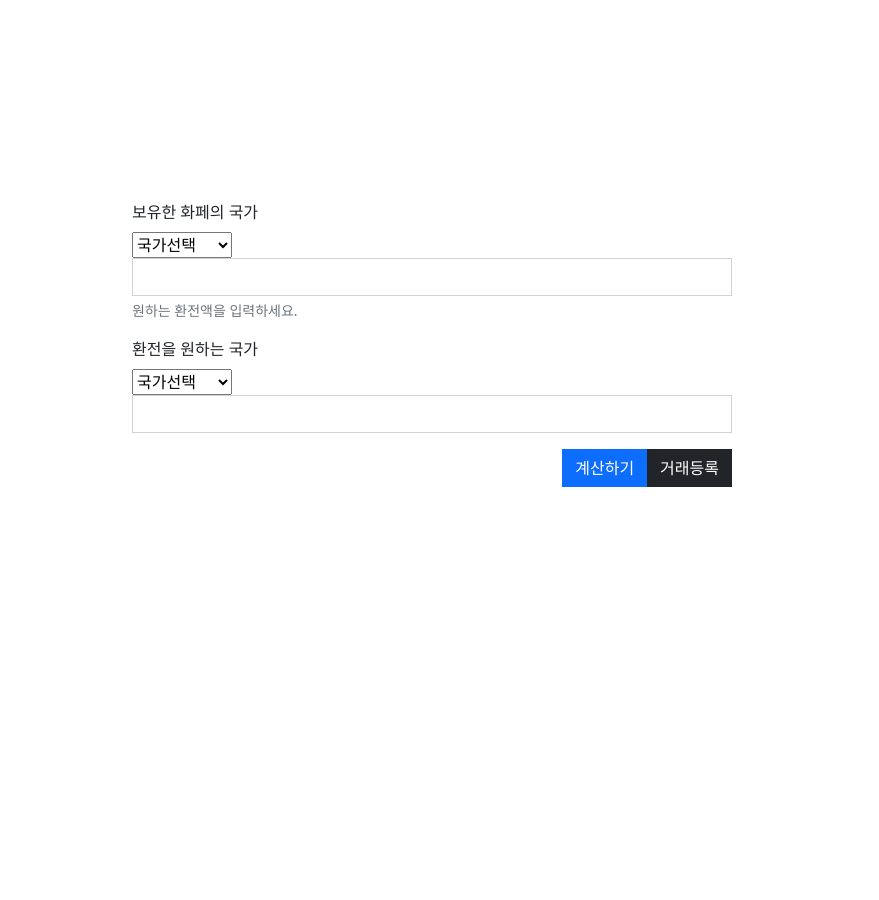
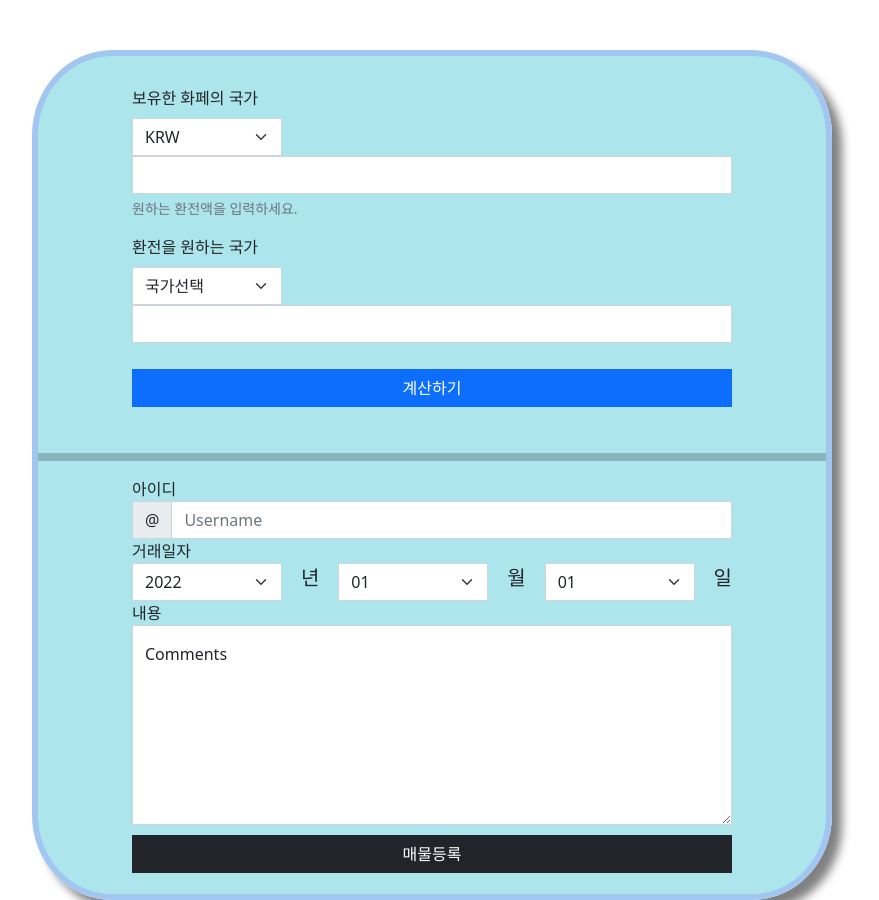
Before and after one commit to Peoplestone2021/c2c_front_end, a Next.js app: page /lobby/calculator in a window 1280 px wide. Shown: the whole page, without its empty margins (208-1087 px from the left). Before the commit the page ends 800 px from the top, so only its background shows below. Built offline with nearby package versions, Linux system fonts and the light colour scheme.

Commit message:
caclulator front page

```diff
--- a/package.json
+++ b/package.json
@@ -17,16 +17,17 @@
     "axios": "^0.24.0",
     "babel-plugin-styled-components": "^1.13.3",
     "bootstrap": "^5.1.3",
+    "bootstrap-icons": "^1.7.0",
     "lint": "^0.7.0",
-    "bootstrap-icons": "^1.7.0",
     "next": "12.0.1",
     "node-sass": "^6.0.1",
     "react": "17.0.2",
     "react-add-to-calendar": "^0.1.5",
     "react-big-calendar": "^0.38.0",
     "react-bootstrap": "^2.0.1",
+    "react-bootstrap-icons": "^1.6.1",
     "react-calendar": "^3.5.0",
-    "react-bootstrap-icons": "^1.6.1",
+    "react-datepicker": "^4.3.0",
     "react-dom": "17.0.2",
     "react-redux": "^7.2.6",
     "react-router-dom": "^5.3.0",
--- a/pages/lobby/calculator.tsx
+++ b/pages/lobby/calculator.tsx
@@ -1,25 +1,28 @@
 import styles from './styles/caclulator.module.css'
+import Link from "next/link";
+
 
 const calculator = () => {
 
   return(
     <>
-      <div className= {styles.lobby}>
+      <div className= {styles.calculator_main}>
+        <div className={styles.calculator}>
           <form>
             <div className="mb-3">
-          <label className="form-label" >보유한 화페의 국가</label><br/>
-          <select className={styles.select_cnt}>
-            <option selected>국가선택</option>
-            <option value="USD">USD</option>
+              <label className="form-label">보유한 화페의 국가</label><br/>
+              <select className= {`form-select ${styles.select_cnt}`}>
+                <option selected>KRW</option>
+                {/* <option value="USD">USD</option>
                 <option value="JPY">JPY</option>
-            <option value="CNY">CNY</option>
+                <option value="CNY">CNY</option> */}
               </select>
               <input type="text" className="form-control" />
               <div className="form-text">원하는 환전액을 입력하세요.</div>
             </div>
             <div className="mb-3">
               <label className="form-label">환전을 원하는 국가</label><br/>
-          <select className={styles.select_cnt}>
+              <select className={`form-select ${styles.select_cnt}`}>
                 <option selected>국가선택</option>
                 <option value="USD">USD</option>
                 <option value="JPY">JPY</option>
@@ -27,11 +30,95 @@ const calculator = () => {
               </select>
               <input type="text" className="form-control" />
             </div>
-        <div className="d-flex buttons justify-content-end">
-          <button type="submit" className="btn btn-primary">계산하기</button>
-          <button type="submit" className="btn btn-dark">거래등록</button>
+            <div className="d-flex buttons justify-content-center">
+              <button type="submit" className={`btn btn-primary ${styles.ebut}`}>계산하기</button>
             </div>
           </form>
+        </div>
+        <hr className={styles.hr}/>
+        <div className={styles.addItem}>
+          아이디
+          <div className="input-group flex-nowrap">
+            <span className="input-group-text" id="addon-wrapping">@</span>
+            <input type="text" className="form-control" placeholder="Username" aria-label="Username" aria-describedby="addon-wrapping" />
+          </div>
+          거래일자
+          <div className={`date d-flex justify-content-between ${styles.datebox}`}>
+          <select name="yy" id="" className={`form-select ${styles.date}`}>
+            <option value="">2022</option>
+            <option value="">2021</option>
+            <option value="">2020</option>
+            <option value="">2019</option>
+            <option value="">2018</option>
+          </select>
+          년
+          <select name="mm" id="" className={`form-select ${styles.date}`}>
+            <option value="">01</option>
+            <option value="">02</option>
+            <option value="">03</option>
+            <option value="">04</option>
+            <option value="">05</option>
+            <option value="">06</option>
+            <option value="">07</option>
+            <option value="">08</option>
+            <option value="">09</option>
+            <option value="">10</option>
+            <option value="">11</option>
+            <option value="">12</option>
+          </select>
+          월
+          <select name="dd" id="" className={`form-select ${styles.date}`}>
+            <option value="">01</option>
+            <option value="">02</option>
+            <option value="">03</option>
+            <option value="">04</option>
+            <option value="">05</option>
+            <option value="">06</option>
+            <option value="">07</option>
+            <option value="">08</option>
+            <option value="">09</option>
+            <option value="">10</option>
+            <option value="">11</option>
+            <option value="">12</option>
+            <option value="">13</option>
+            <option value="">14</option>
+            <option value="">15</option>
+            <option value="">16</option>
+            <option value="">17</option>
+            <option value="">18</option>
+            <option value="">19</option>
+            <option value="">20</option>
+            <option value="">21</option>
+            <option value="">22</option>
+            <option value="">23</option>
+            <option value="">24</option>
+            <option value="">25</option>
+            <option value="">26</option>
+            <option value="">27</option>
+            <option value="">28</option>
+            <option value="">29</option>
+            <option value="">30</option>
+            <option value="">31</option>
+          </select>
+          일
+          </div>
+          내용
+          <div className={`form-floating `}>
+            <textarea className={`form-control ${styles.memo}`} placeholder="Leave a comment here" id="floatingTextarea2"></textarea>
+            <label htmlFor="floatingTextarea2">Comments</label>
+          </div>
+          <div className={`d-flex justify-content-center`}>
+            <Link href="/market/market">
+              <button
+                type="submit"
+                className={`btn btn-dark ${styles.ebut}`}
+              >
+                매물등록
+              </button>
+            </Link>
+          </div>
+
+        </div>
       </div>
     </>
   )
--- a/pages/lobby/styles/caclulator.module.css
+++ b/pages/lobby/styles/caclulator.module.css
@@ -1,9 +1,46 @@
-.lobby {
+.calculator_main {
+  width: 800px;
+  height: 850px;
+  margin: 0 auto;
+  margin-top: 50px;
+  background-color: rgba(168, 228, 236, 0.938);
+  border: rgba(160, 198, 241, 0.938) 6px solid;
+  border-radius: 10%;
+  box-shadow: 10px 10px 10px gray;
+}
+
+.calculator_main .calculator{
   width: 600px;
   margin: 0 auto;
-  margin-top: 200px;
+  padding-top: 30px;
+  padding-bottom: 30px;
+}
+
+.calculator_main .hr{
+  height: 8px;
 }
 
 .select_cnt {
-  width: 100px;
+  width: 150px;
 }
+
+.calculator_main .addItem{
+  width: 600px;
+  margin: 0 auto;
+}
+
+.calculator_main .addItem .datebox{
+  font-size: 20px;
+}
+.calculator_main .addItem .datebox .date{
+  width: 150px;
+}
+
+.calculator_main .addItem .memo {
+  height: 200px;
+}
+
+.ebut {
+  margin-top: 10px;
+  width: 800px;
+}
```
Also changed, not shown: pages/lobby/lobby.tsx (+7 -6 lines), pages/market/market.tsx (+0 -25 lines), 1 other file (tests, documents, lock files or other folders). Lines whose indentation alone changed are shown as unchanged.
